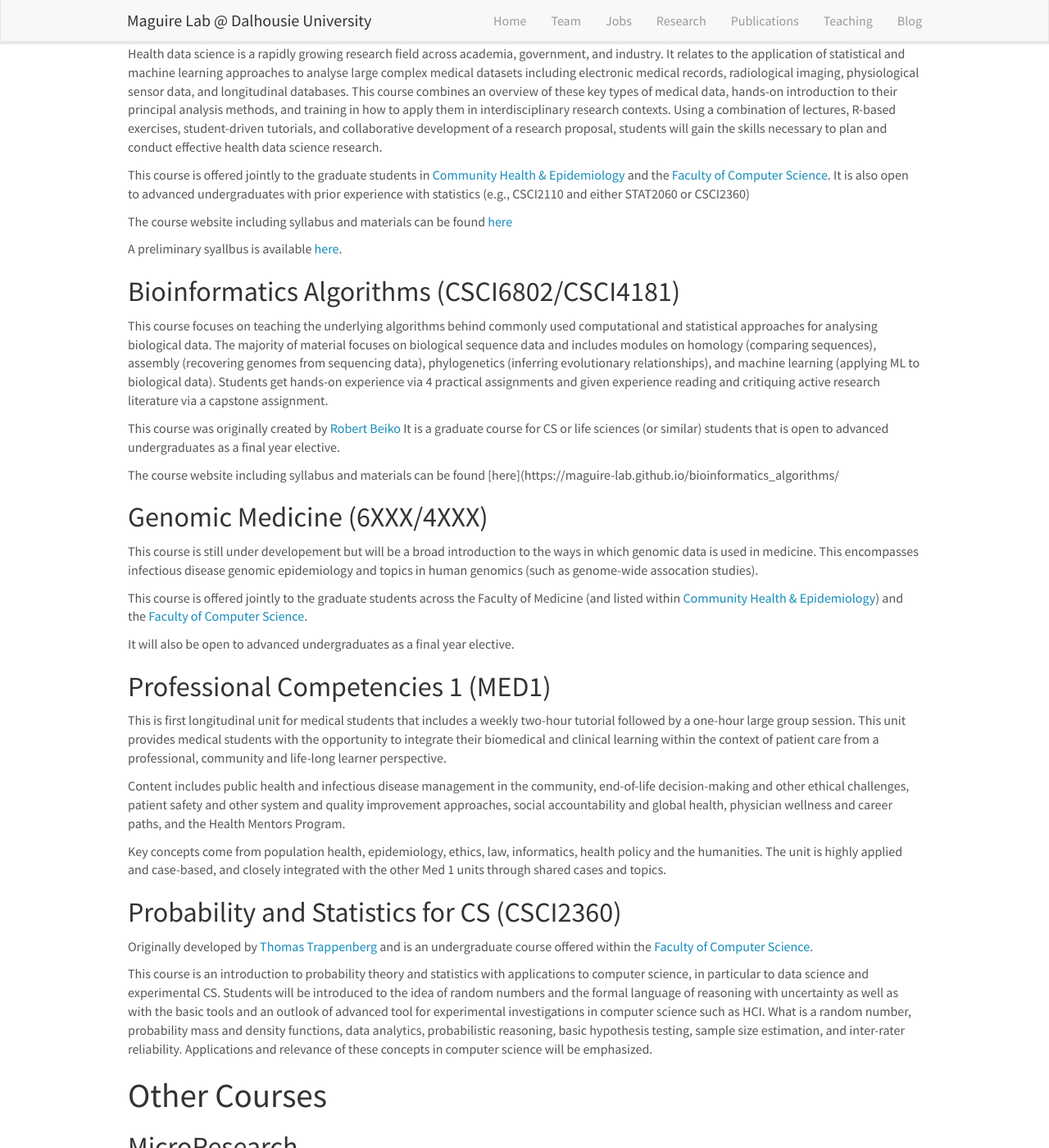
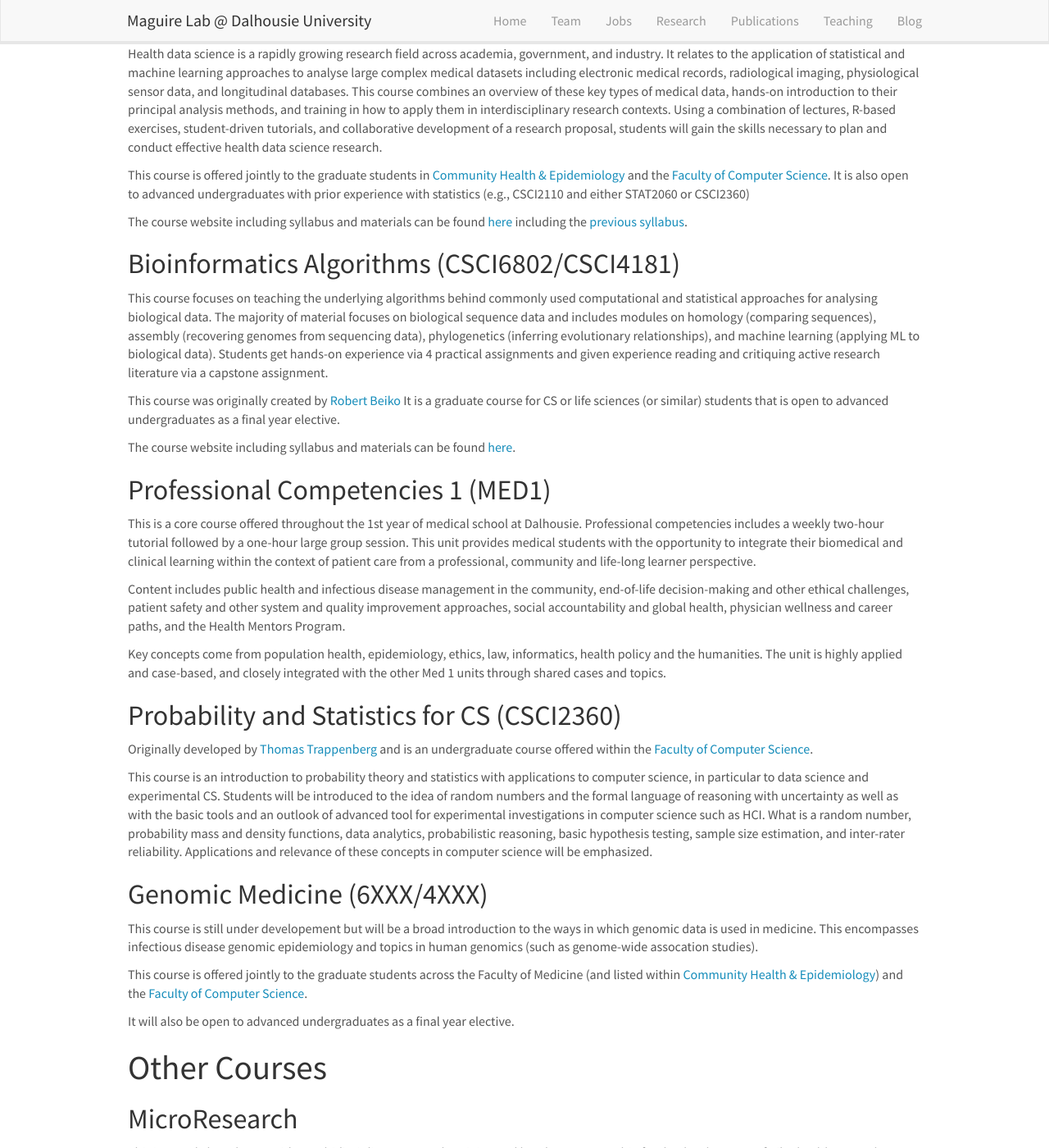
Before and after one commit to maguire-lab/maguire-lab.github.io, a Jekyll site: the page built from _pages/teaching.md, in a window 1280 px wide and 1400 px high, scrolled down 191 px. Shown: the whole window at 82% size. Built offline with Jekyll 4.4.1, drawn with Linux system fonts in a browser that asks for light colours; nearby versions of some CDN libraries; part of the change alters nothing that is shown.

Commit message:
Update teaching page

```diff
--- a/_pages/teaching.md
+++ b/_pages/teaching.md
@@ -14,9 +14,7 @@ Health data science is a rapidly growing research field across academia, governm
 This course is offered jointly to the graduate students in [Community Health & Epidemiology](https://www.dal.ca/academics/programs/graduate/community-health-epidemiology/program-details/courses.html) and the [Faculty of Computer Science](https://www.dal.ca/faculty/computerscience/graduate-programs.html).
 It is also open to advanced undergraduates with prior experience with statistics (e.g., CSCI2110 and either STAT2060 or CSCI2360)
 
-The course website including syllabus and materials can be found [here](https://maguire-lab.github.io/health_data_science_research/)
-
-A preliminary syallbus is available [here](https://maguire-lab.github.io/assets/courses/20220319_syallabus_research_in_health_data_science.pdf).
+The course website including syllabus and materials can be found [here](https://maguire-lab.github.io/health_data_science_research/) including the [previous syllabus](https://maguire-lab.github.io/assets/courses/20220319_syallabus_research_in_health_data_science.pdf).
 
 ## Bioinformatics Algorithms (CSCI6802/CSCI4181)
 
@@ -27,7 +25,30 @@ Students get hands-on experience via 4 practical assignments and given experienc
 This course was originally created by [Robert Beiko](https://www.dal.ca/faculty/computerscience/faculty-staff/robert-beiko.html)
 It is a graduate course for CS or life sciences (or similar) students that is open to advanced undergraduates as a final year elective.
 
-The course website including syllabus and materials can be found [here](https://maguire-lab.github.io/bioinformatics_algorithms/
+The course website including syllabus and materials can be found [here](https://maguire-lab.github.io/bioinformatics_algorithms/).
+
+
+## Professional Competencies 1 (MED1)
+
+This is a core course offered throughout the 1st year of medical school at Dalhousie.
+Professional competencies includes a weekly two-hour tutorial followed by a one-hour large group session.
+This unit provides medical students with the opportunity to integrate their biomedical and clinical learning within the context of patient care from a professional, community and life-long learner perspective.
+
+Content includes public health and infectious disease management in the community, end-of-life decision-making and other ethical challenges, patient safety and other system and quality improvement approaches, social accountability and global health, physician wellness and career paths, and the Health Mentors Program.
+
+Key concepts come from population health, epidemiology, ethics, law, informatics, health policy and the humanities. The unit is highly applied and case-based, and closely integrated with the other Med 1 units through shared cases and topics.
+
+## Probability and Statistics for CS (CSCI2360)
+Originally developed by [Thomas Trappenberg](https://www.dal.ca/faculty/computerscience/faculty-staff/thomas-trappenberg.html) and is an undergraduate course offered within the [Faculty of Computer Science](https://www.dal.ca/faculty/computerscience/undergraduate-programs.html).
+
+This course is an introduction to probability theory and statistics with applications to computer
+science, in particular to data science and experimental CS. Students will be introduced to the idea of
+random numbers and the formal language of reasoning with uncertainty as well as with the basic
+tools and an outlook of advanced tool for experimental investigations in computer science such as
+HCI. What is a random number, probability mass and density functions, data analytics, probabilistic
+reasoning, basic hypothesis testing, sample size estimation, and inter-rater reliability. Applications
+and relevance of these concepts in computer science will be emphasized.
+
 
 ## Genomic Medicine (6XXX/4XXX)
 This course is still under developement but will be a broad introduction to the ways in which
@@ -36,26 +57,6 @@ genomic data is used in medicine. This encompasses infectious disease genomic ep
 This course is offered jointly to the graduate students across the Faculty of Medicine (and listed within [Community Health & Epidemiology](https://www.dal.ca/academics/programs/graduate/community-health-epidemiology/program-details/courses.html)) and the [Faculty of Computer Science](https://www.dal.ca/faculty/computerscience/graduate-programs.html).
 
 It will also be open to advanced undergraduates as a final year elective.
-
-## Professional Competencies 1 (MED1)
-
-This is first longitudinal unit for medical students that includes a weekly two-hour tutorial followed by a one-hour large group session.
-This unit provides medical students with the opportunity to integrate their biomedical and clinical learning within the context of patient care from a professional, community and life-long learner perspective.
-
-Content includes public health and infectious disease management in the community, end-of-life decision-making and other ethical challenges, patient safety and other system and quality improvement approaches, social accountability and global health, physician wellness and career paths, and the Health Mentors Program.
-
-Key concepts come from population health, epidemiology, ethics, law, informatics, health policy and the humanities. The unit is highly applied and case-based, and closely integrated with the other Med 1 units through shared cases and topics.
-
-## Probability and Statistics for CS (CSCI2360)
-Originally developed by [Thomas Trappenberg]( ) and is an undergraduate course offered within the [Faculty of Computer Science](https://www.dal.ca/faculty/computerscience/undergraduate-programs.html).
-
-This course is an introduction to probability theory and statistics with applications to computer
-science, in particular to data science and experimental CS. Students will be introduced to the idea of
-random numbers and the formal language of reasoning with uncertainty as well as with the basic
-tools and an outlook of advanced tool for experimental investigations in computer science such as
-HCI. What is a random number, probability mass and density functions, data analytics, probabilistic
-reasoning, basic hypothesis testing, sample size estimation, and inter-rater reliability. Applications
-and relevance of these concepts in computer science will be emphasized.
 
 
 # Other Courses
```
